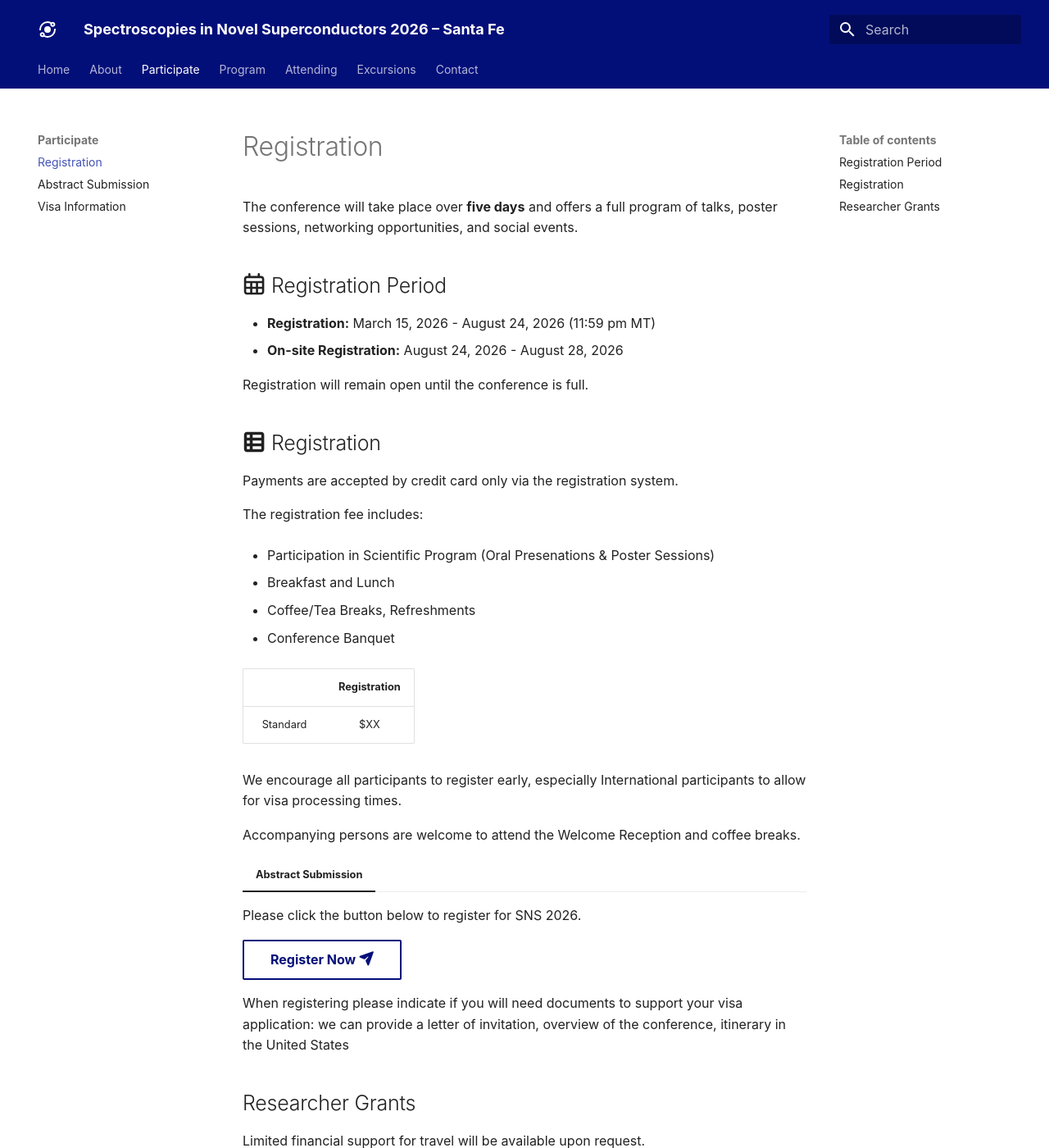
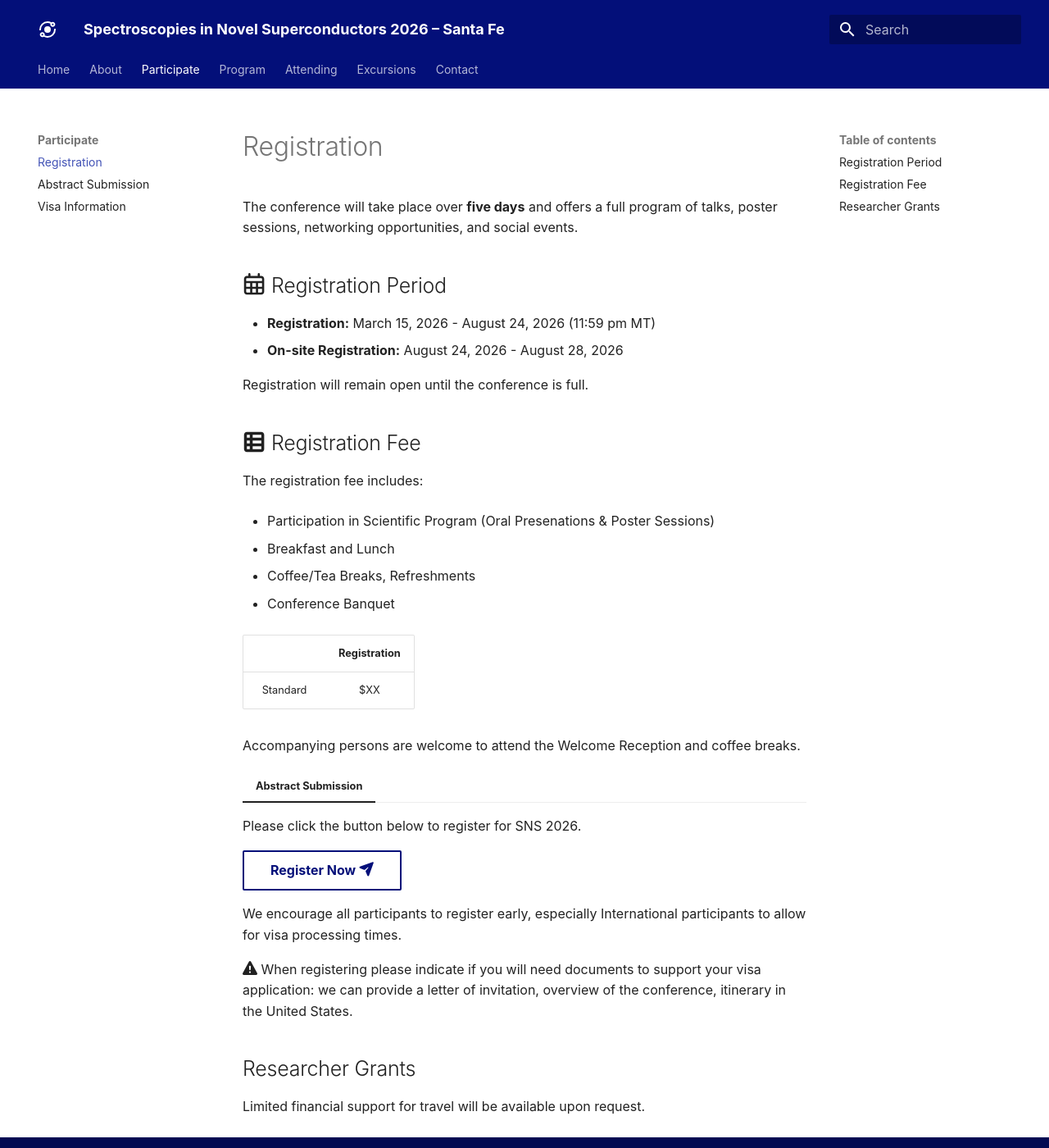
Before and after one commit to SNS2026/SNS2026.github.io, an MkDocs documentation site: the page built from docs/register.md, in a window 1280 px wide and 1400 px high. Shown: the whole window at 82% size. Built offline with MkDocs 1.6.1 and Material for MkDocs 9.7.7, drawn with Linux system fonts in a browser that asks for light colours; some web fonts are replaced.

Commit message:
Update register.md

```diff
--- a/docs/register.md
+++ b/docs/register.md
@@ -10,9 +10,7 @@ The conference will take place over **five days** and offers a full program of t
 
 Registration will remain open until the conference is full.
 
-## :fontawesome-solid-table-list: Registration
-Payments are accepted by credit card only via the registration system.
-
+## :fontawesome-solid-table-list: Registration Fee
 The registration fee includes:
 
 - Participation in Scientific Program (Oral Presenations & Poster Sessions)
@@ -27,17 +25,16 @@ The registration fee includes:
 | :---------: | :---------: |
 | Standard    | $XX         |
 
-We encourage all participants to register early, especially International participants to allow for visa processing times.
-
 Accompanying persons are welcome to attend the Welcome Reception and coffee breaks.
 
 === "Abstract Submission"
 Please click the button below to register for SNS 2026.
 
-[Register Now :fontawesome-solid-paper-plane:](#){ .md-button }
+[Register Now :fontawesome-solid-paper-plane:](#){ .md-button target="_blank"}
 
-When registering please indicate if you will need documents to support your visa application: we can provide a letter of invitation, overview of the conference, itinerary in the United States
+We encourage all participants to register early, especially International participants to allow for visa processing times.
 
+:fontawesome-solid-triangle-exclamation: When registering please indicate if you will need documents to support your visa application: we can provide a letter of invitation, overview of the conference, itinerary in the United States.
 
 <!--
 Banquet - $XX per person
```
